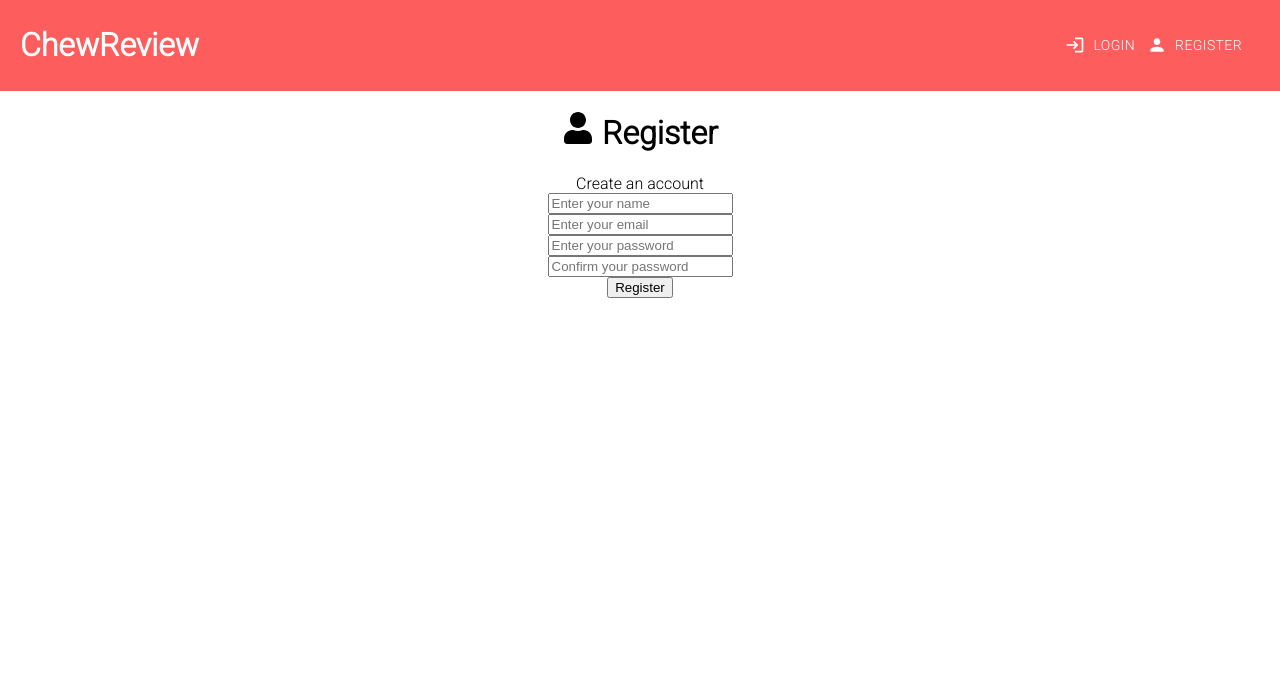
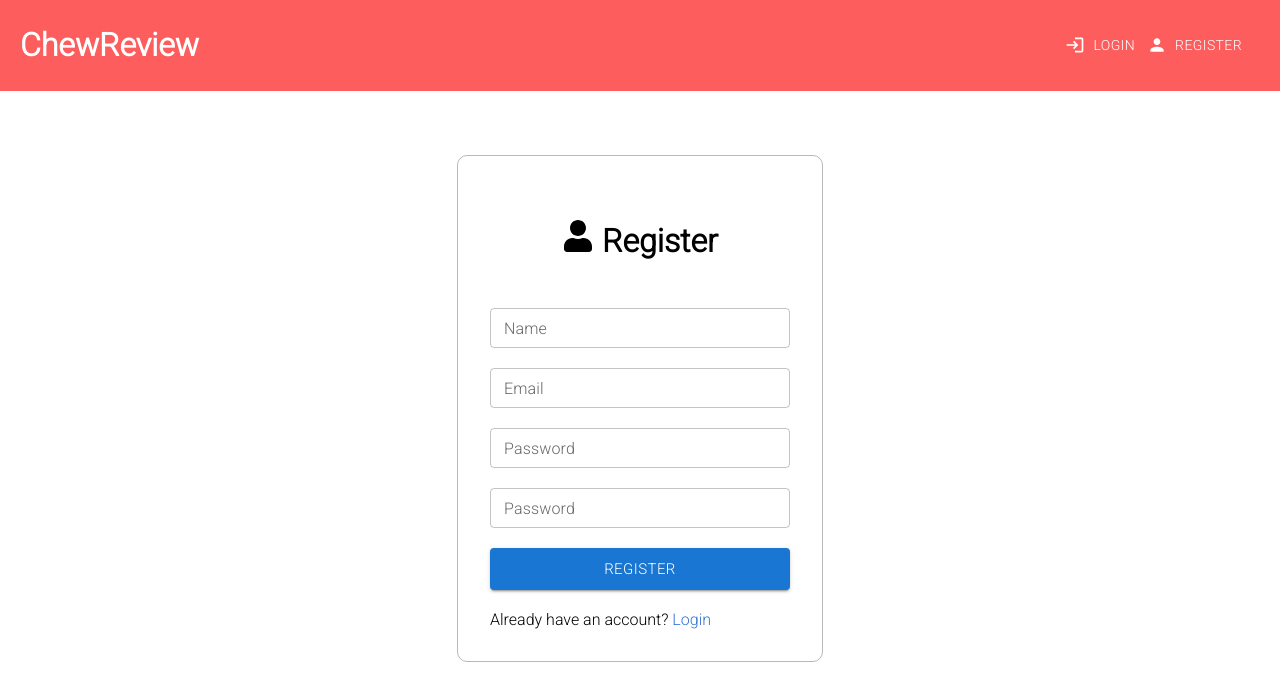
Before and after one commit to Farhan-Nazeer/ChewReview, a React (Create React App) app in the folder frontend/: page /register in a window 1280 px wide. Shown: the top 700 px of the page. Built offline with nearby package versions, Linux system fonts and the light colour scheme.

Commit message:
added styling to pages

```diff
--- a/frontend/public/index.html
+++ b/frontend/public/index.html
@@ -15,7 +15,7 @@
     <link rel="preconnect" href="https://fonts.googleapis.com" />
     <link rel="preconnect" href="https://fonts.gstatic.com" crossorigin />
     <link
-      href="https://fonts.googleapis.com/css2?family=Roboto:wght@300&display=swap"
+      href="https://fonts.googleapis.com/css2?family=Roboto:wght@300&family=Source+Sans+Pro&display=swap"
       rel="stylesheet"
     />
   </head>
--- a/frontend/src/components/ReviewForm.jsx
+++ b/frontend/src/components/ReviewForm.jsx
@@ -61,12 +61,12 @@ function ReviewForm() {
           </Button>
         ) : (
           <form onSubmit={handleSubmit}>
-            <div>
+            <div className="top-row">
+              <p className="add-review-text">Add a ChewReview</p>
               <Button
                 variant="outlined"
                 startIcon={<CloseIcon />}
                 color="error"
-                className="close-button"
                 onClick={() => setIsClicked(false)}
               >
                 Close
@@ -157,7 +157,7 @@ function ReviewForm() {
                 required
               />
             </div>
-            <Button type="submit" variant="contained" size="large" fullWidth>
+            <Button type="submit" variant="contained" size="large" className="review-submit-button" fullWidth>
               Submit
             </Button>
           </form>
--- a/frontend/src/index.css
+++ b/frontend/src/index.css
@@ -11,6 +11,9 @@ p {
   margin: 0;
 }
 
+h2 {
+  font-family: 'Source Sans Pro', sans-serif;
+}
 
 .container {
   text-align: center;
@@ -79,17 +82,52 @@ p {
   text-align: left;
 }
 
-.review-form .close-button {
+.review-form .top-row {
   display: flex;
-  margin-left: auto;
+  justify-content: space-between;
+  margin-top: 50px;
+}
+
+.add-review-text{
+  font-size: 20px;
+  margin-top: 8px;
+}
+
+.review-form .review-submit-button {
+  margin-bottom: 30px;
 }
 
 /* Review dashboard */
+
 .reviews-container {
   display: flex;
   width: 80%;
   margin-left: 10%;
   flex-wrap: wrap;
+}
+
+.greeting {
+  font-weight: bold;
+}
+
+.review-form .write-review-button {
+  border-radius: 20px;
+  margin-top: 50px;
+  margin-bottom: 20px;
+}
+
+#search-bar {
+  border: 1px solid rgb(185, 185, 185);
+  border-radius: 20px;
+  height: 40px;
+  width: 350px;
+  margin: auto;
+  margin-bottom: 30px;
+  margin-top: 50px;
+}
+
+#search-bar:hover {
+  box-shadow: 0 0 5px rgb(180, 180, 180);
 }
 
 /* Review item */
@@ -169,3 +207,37 @@ p {
 .edit-review .close-button {
   margin-top: 5px;
 }
+
+/* Login form */
+
+.login-div {
+  border: 1px solid rgb(185, 185, 185);
+  border-radius: 10px;
+  background-color: white;
+  margin: auto;
+  margin-top: 5%;
+  padding: 2rem;
+  width: 300px;
+}
+
+.login-form-group {
+  margin: 20px 0px;
+}
+
+.register-redirect {
+  text-align: left;
+}
+
+.register-link {
+  color: #3773d4;
+  text-decoration: none;
+}
+
+.login-img {
+  margin-top: 2rem;
+  margin-bottom: 3rem;
+}
+
+.loading-spinner {
+  margin-top: 50px;
+}
--- a/frontend/src/pages/Dashboard.jsx
+++ b/frontend/src/pages/Dashboard.jsx
@@ -1,9 +1,13 @@
-import { useEffect } from "react";
+import { useState, useEffect } from "react";
 import { useNavigate } from "react-router-dom";
 import { useSelector, useDispatch } from "react-redux";
 import ReviewForm from "../components/ReviewForm";
 import ReviewItem from "../components/ReviewItem";
 import { getReviews, reset } from "../features/reviews/reviewSlice";
+import CircularProgress from "@mui/material/CircularProgress";
+import InputBase from '@mui/material/InputBase';
+import IconButton from '@mui/material/IconButton';
+import SearchIcon from '@mui/icons-material/Search';
 
 function Dashboard() {
   const navigate = useNavigate();
@@ -13,6 +17,7 @@ function Dashboard() {
   const { reviews, isLoading, isError, message } = useSelector(
     (state) => state.reviews
   );
+  const [searchBar, setSearchBar] = useState("");
 
   useEffect(() => {
     if (isError) {
@@ -30,18 +35,45 @@ function Dashboard() {
     };
   }, [user, navigate, isError, message, dispatch]);
 
+  const handleChangeSearchBar = (e) => {
+    const { value } = e.target;
+    setSearchBar(value);
+  };
+
+  const handlePress = (e) => {
+    const { key } = e;
+    if (key === "Enter"){
+      submitSearch();
+    }
+  }
+
+  const submitSearch = () => {
+    console.log("hi");
+  }
+
   if (isLoading) {
-    return <p>Loading...</p>;
+    return <CircularProgress className="loading-spinner" />;
   }
 
   return (
     <>
-      <section>
-        <h1>Welcome {user && user.name}!</h1>
-        <p>Reviews Dashboard</p>
-      </section>
+      {/* <p className="greeting">Hello, {user && user.name}!</p> */}
 
       <ReviewForm />
+      <h2>Reviews Dashboard</h2>
+
+      <div id="search-bar">
+      <InputBase
+        placeholder="Search ChewReviews..."
+        value={searchBar}
+        onChange={handleChangeSearchBar}
+        onKeyDown={handlePress}
+      />
+      <IconButton onClick={submitSearch} sx={{ mb: 0.5, ml: 10 }}>
+        <SearchIcon />
+      </IconButton>
+    </div>
+
       {reviews.length > 0 ? (
         <div className="reviews-container">
           {reviews.map((review) => (
--- a/frontend/src/pages/Login.jsx
+++ b/frontend/src/pages/Login.jsx
@@ -1,8 +1,12 @@
 import { useState, useEffect } from "react";
+import { Link } from "react-router-dom";
 import { FaSignInAlt } from "react-icons/fa";
 import { useSelector, useDispatch } from "react-redux";
 import { useNavigate } from "react-router-dom";
 import { login, reset } from "../features/auth/authSlice";
+import TextField from "@mui/material/TextField";
+import Button from "@mui/material/Button";
+import CircularProgress from '@mui/material/CircularProgress';
 
 function Login() {
   const [formData, setFormData] = useState({
@@ -23,19 +27,19 @@ function Login() {
     }
 
     if (isSuccess || user) {
-      navigate('/');
+      navigate("/");
     }
 
     dispatch(reset());
   }, [user, isError, isSuccess, message, navigate, dispatch]);
 
   const handleChange = (e) => {
-    const { name, value } = e.target
+    const { name, value } = e.target;
 
     setFormData((prevValue) => ({
       ...prevValue,
       [name]: value,
-    }))
+    }));
   };
 
   const handleSubmit = (e) => {
@@ -46,49 +50,57 @@ function Login() {
     const userData = {
       email,
       password,
-    }
+    };
 
-    dispatch(login(userData))
+    dispatch(login(userData));
   };
 
   if (isLoading) {
-    return <p>Loading...</p>
+    return  <CircularProgress className="loading-spinner"/>;
   }
 
-
   return (
-    <div>
-      <h1>
+    <div className="login-div">
+      <h1 className="login-img">
         <FaSignInAlt /> Login
       </h1>
-      <p>Login to your account</p>
-
-      <section className="form">
       <form onSubmit={handleSubmit}>
-          <div className="form-group">
-            <input
+        <div className="login-form-group">
+          <TextField
+            label="Email"
             type="email"
-              className="form-control"
+            variant="outlined"
             name="email"
             value={formData.email}
-              placeholder="Enter your email"
             onChange={handleChange}
+            size="small"
+            fullWidth
           />
         </div>
-          <div className="form-group">
-            <input
+        <div className="login-form-group">
+          <TextField
+            label="Password"
             type="password"
-              className="form-control"
+            variant="outlined"
             name="password"
             value={formData.password}
-              placeholder="Enter your password"
             onChange={handleChange}
+            size="small"
+            fullWidth
           />
         </div>
-          <div className="form-group"></div>
-          <button type="submit" className="btn btn-block">Login</button>
+        <div className="login-form-group">
+          <Button type="submit" variant="contained" size="large" fullWidth>
+            Login
+          </Button>
+        </div>
+        <p className="register-redirect">
+          Don't have an account?{" "}
+          <Link to="/register" className="register-link">
+            Sign up
+          </Link>
+        </p>
       </form>
-      </section>
     </div>
   );
 }
--- a/frontend/src/pages/Register.jsx
+++ b/frontend/src/pages/Register.jsx
@@ -1,8 +1,12 @@
 import { useState, useEffect } from "react";
+import { Link } from "react-router-dom";
 import { useSelector, useDispatch } from "react-redux";
 import { useNavigate } from "react-router-dom";
 import { FaUser } from "react-icons/fa";
 import { register, reset } from "../features/auth/authSlice";
+import TextField from "@mui/material/TextField";
+import Button from "@mui/material/Button";
+import CircularProgress from '@mui/material/CircularProgress';
 
 function Register() {
   const [formData, setFormData] = useState({
@@ -25,7 +29,7 @@ function Register() {
     }
 
     if (isSuccess || user) {
-      navigate('/');
+      navigate("/");
     }
 
     dispatch(reset());
@@ -59,64 +63,76 @@ function Register() {
   };
 
   if (isLoading) {
-    return <p>Loading...</p>
+    return  <CircularProgress className="loading-spinner"/>;
   }
 
   return (
-    <div>
-      <h1>
+    <div className="login-div">
+      <h1 className="login-img">
         <FaUser /> Register
       </h1>
-      <p>Create an account</p>
 
-      <section className="form">
       <form onSubmit={handleSubmit}>
-          <div className="form-group">
-            <input
+        <div className="login-form-group">
+          <TextField
+            label="Name"
             type="text"
-              className="form-control"
+            variant="outlined"
             name="name"
             value={formData.name}
-              placeholder="Enter your name"
             onChange={handleChange}
+            size="small"
+            fullWidth
           />
         </div>
-          <div className="form-group">
-            <input
+        <div className="login-form-group">
+          <TextField
+            label="Email"
             type="email"
-              className="form-control"
+            variant="outlined"
             name="email"
             value={formData.email}
-              placeholder="Enter your email"
             onChange={handleChange}
+            size="small"
+            fullWidth
           />
         </div>
-          <div className="form-group">
-            <input
+        <div className="login-form-group">
+          <TextField
+            label="Password"
             type="password"
-              className="form-control"
+            variant="outlined"
             name="password"
             value={formData.password}
-              placeholder="Enter your password"
             onChange={handleChange}
+            size="small"
+            fullWidth
           />
         </div>
-          <div className="form-group">
-            <input
+        <div className="login-form-group">
+          <TextField
+            label="Password"
             type="password"
-              className="form-control"
+            variant="outlined"
             name="confirmPassword"
             value={formData.confirmPassword}
-              placeholder="Confirm your password"
             onChange={handleChange}
+            size="small"
+            fullWidth
           />
         </div>
-          <div className="form-group"></div>
-          <button type="submit" className="btn btn-block">
+        <div className="login-form-group">
+        <Button type="submit" variant="contained" size="large" fullWidth>
             Register
-          </button>
+        </Button>
+        </div>
+        <p className="register-redirect">
+          Already have an account?{" "}
+          <Link to="/login" className="register-link">
+            Login
+          </Link>
+        </p>
       </form>
-      </section>
     </div>
   );
 }
```
Lines whose indentation alone changed are shown as unchanged.
